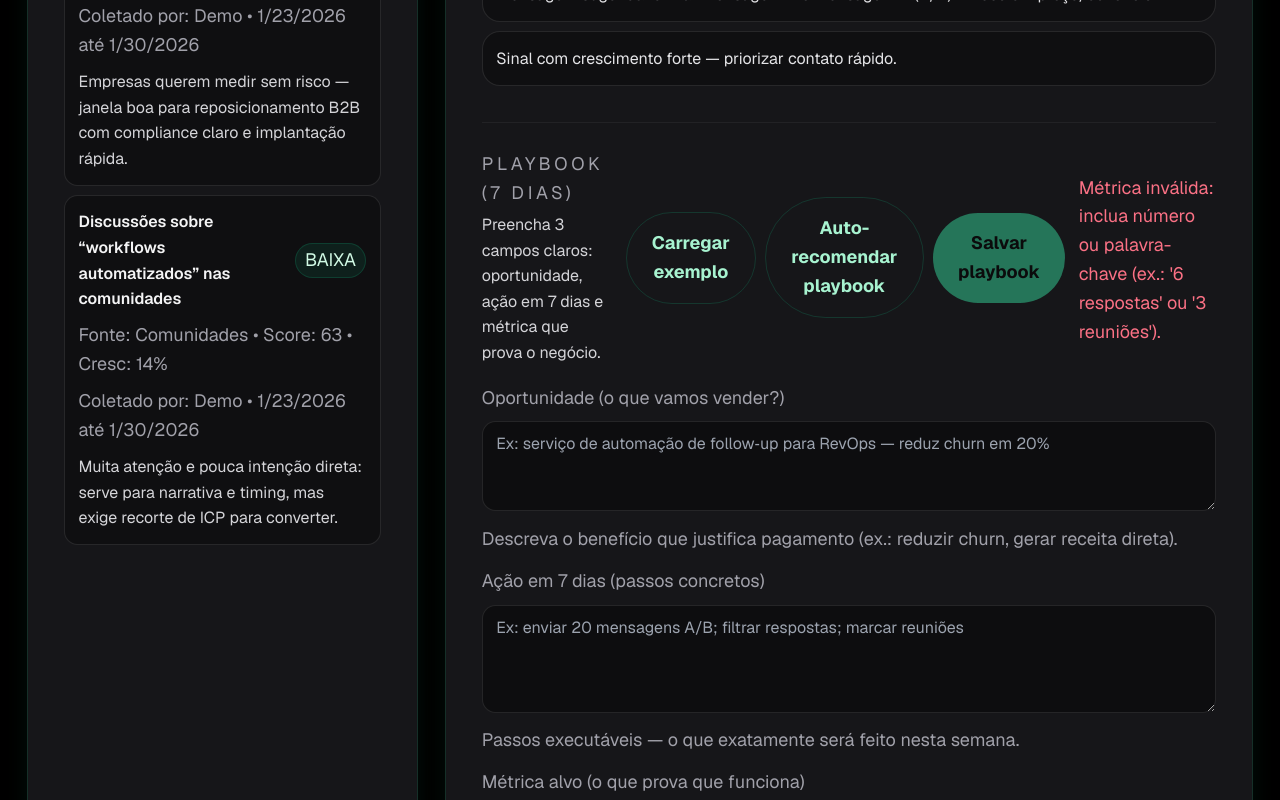
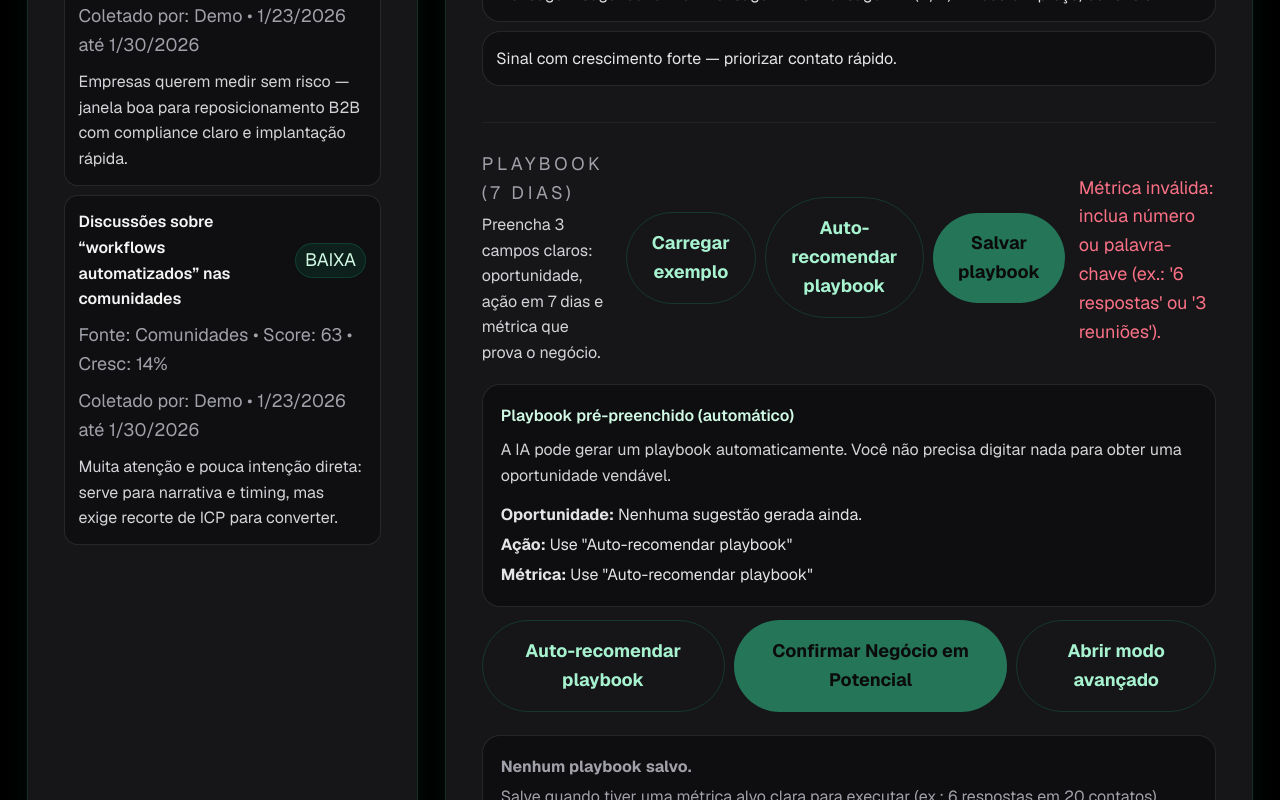
Before and after one commit to TiagoIA-UX/SignalHack, a Next.js app: page /app in a window 1280 px wide. Shown: the part 1320-2120 px from the top of the page. Built offline with nearby package versions, Linux system fonts and the light colour scheme; no server answers.

Commit message:
feat(app): hide playbook fields by default and add Advanced Mode + auto-recommend summary

```diff
--- a/app/app/page.tsx
+++ b/app/app/page.tsx
@@ -147,6 +147,7 @@ export default function HomePage() {
   const [selectedId, setSelectedId] = useState<string>(DEMO_SIGNALS[0]?.id ?? "");
   const [playbook, setPlaybook] = useState<Playbook | null>(null);
   const [draft, setDraft] = useState<{ hypothesis: string; experiment: string; metric: string }>({ hypothesis: "", experiment: "", metric: "" });
+  const [playbookAdvanced, setPlaybookAdvanced] = useState(false);
 
   const [newTitle, setNewTitle] = useState("");
   const [newSummary, setNewSummary] = useState("");
@@ -671,6 +672,31 @@ function metricValid(text: string) {
                         </div>
                       </div>
 
+{/* Primary: summary only (no manual fields) */}
+                        {!playbookAdvanced ? (
+                          <div className="mt-4 grid gap-3">
+                            <div className="rounded-2xl border border-white/10 bg-black/35 p-4">
+                              <div className="text-sm font-semibold text-emerald-100">Playbook pré-preenchido (automático)</div>
+                              <div className="mt-2 text-sm text-zinc-300">A IA pode gerar um playbook automaticamente. Você não precisa digitar nada para obter uma oportunidade vendável.</div>
+                              <div className="mt-3 text-sm text-zinc-200">
+                                <div><strong>Oportunidade:</strong> {draft.hypothesis || 'Nenhuma sugestão gerada ainda.'}</div>
+                                <div className="mt-1"><strong>Ação:</strong> {draft.experiment || 'Use "Auto-recomendar playbook"'}</div>
+                                <div className="mt-1"><strong>Métrica:</strong> {draft.metric || 'Use "Auto-recomendar playbook"'}</div>
+                              </div>
+                            </div>
+                            <div className="flex gap-2">
+                              <Button variant="ghost" onClick={() => { if (selected) { const s = generatePlaybookSuggestion(selected); setDraft({ hypothesis: s.opportunity, experiment: s.experiment, metric: s.metric }); } }}>
+                                Auto-recomendar playbook
+                              </Button>
+                              <Button onClick={savePlaybook} disabled={!metricValid(draft.metric)}>
+                                Confirmar Negócio em Potencial
+                              </Button>
+                              <Button variant="ghost" onClick={() => setPlaybookAdvanced(true)}>
+                                Abrir modo avançado
+                              </Button>
+                            </div>
+                          </div>
+                        ) : (
                           <div className="mt-4 grid gap-3">
                             <div>
                               <label className="text-xs text-zinc-400">Oportunidade (o que vamos vender?)</label>
@@ -702,7 +728,12 @@ function metricValid(text: string) {
                               />
                               <div className="mt-1 text-xs text-zinc-400">Use números claros: leads, respostas, reuniões ou vendas atribuíveis.</div>
                             </div>
+                            <div className="flex gap-2">
+                              <Button variant="ghost" onClick={() => setPlaybookAdvanced(false)}>Fechar modo avançado</Button>
+                              <Button onClick={savePlaybook} disabled={!metricValid(draft.metric)}>Salvar playbook</Button>
                             </div>
+                          </div>
+                        )}
 
                       {playbook ? (
                         <div className="mt-5 rounded-2xl border border-emerald-500/15 bg-emerald-500/5 p-4 text-sm text-zinc-200">
```
Lines whose indentation alone changed are shown as unchanged.
